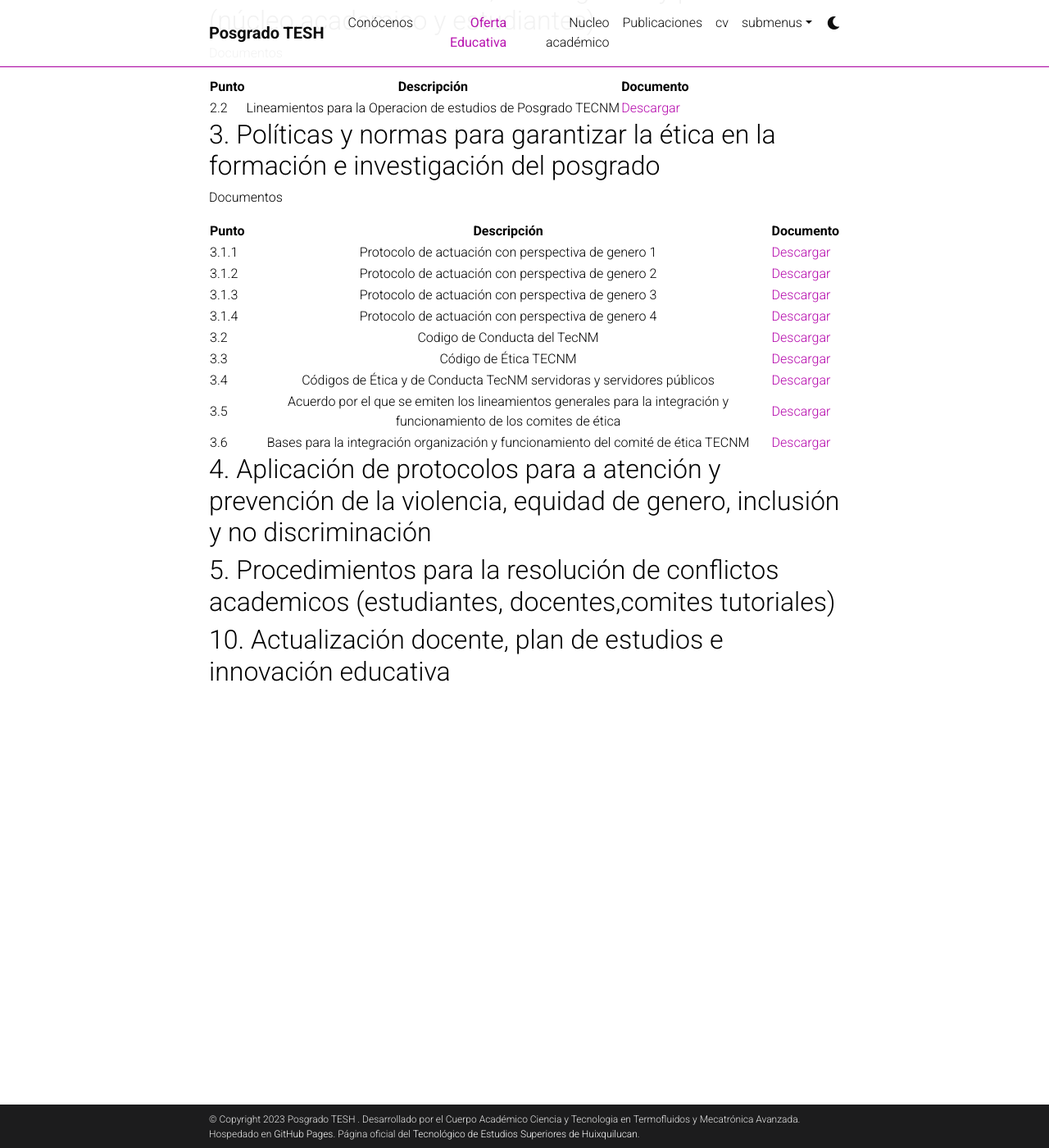
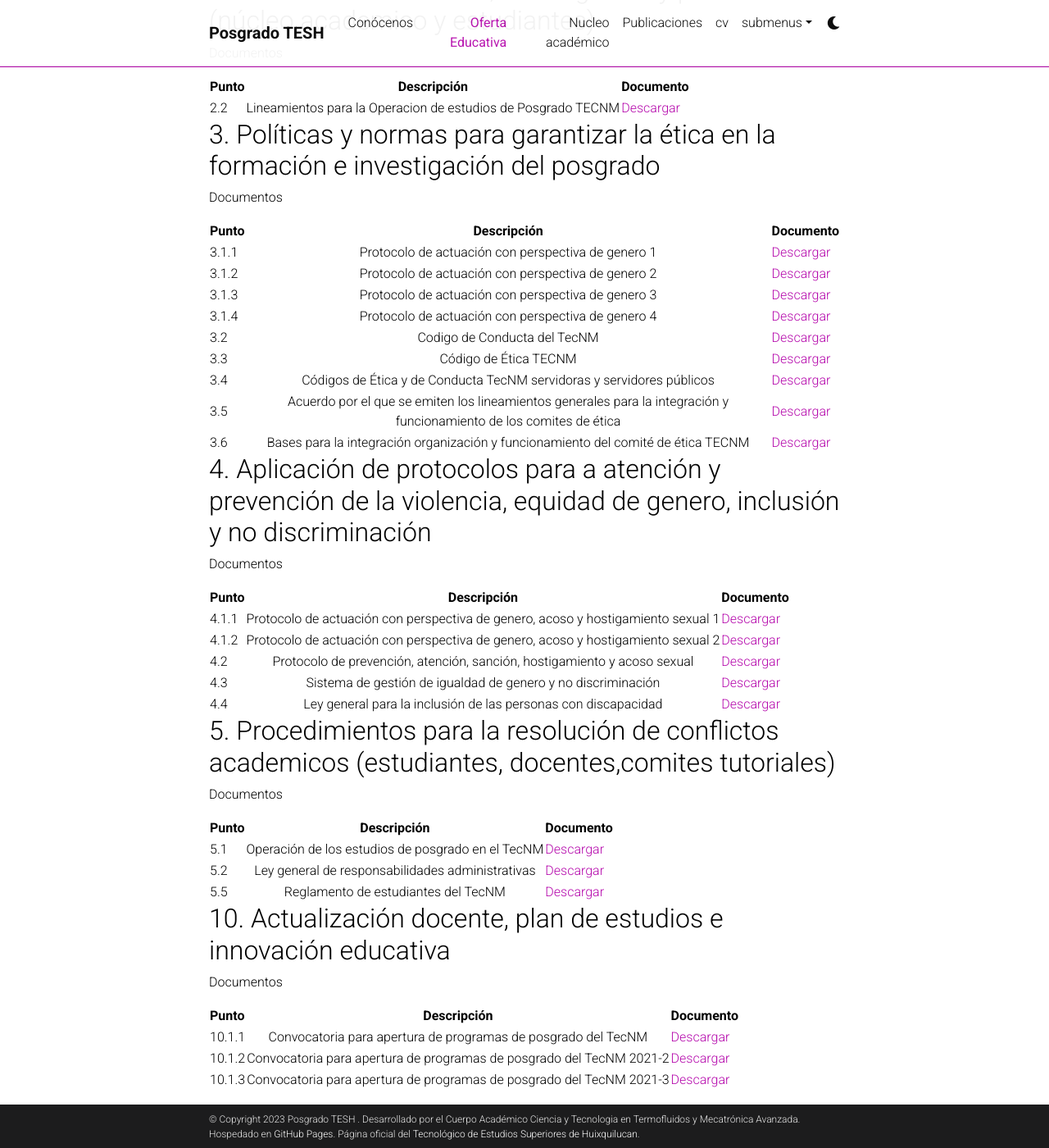
Before and after one commit to posgradoTESH/posgradotesh.github.io, a Jekyll site: the page built from _pages/teaching.md, in a window 1280 px wide and 1400 px high, scrolled down 1345 px. Shown: the whole window at 82% size. Built offline with Jekyll 4.4.1, drawn with Linux system fonts in a browser that asks for light colours; comment, search, counter and statistics services are not loaded; a style sheet for code colours, icons or effects is not loaded.

Commit message:
webpage update

```diff
--- a/_pages/teaching.md
+++ b/_pages/teaching.md
@@ -76,9 +76,34 @@ Documentos
 | 3.5   | Acuerdo por el que se emiten los lineamientos generales para la integración y funcionamiento de los comites de ética | [Descargar](/assets/pdf/3-05.pdf) |
 | 3.6   | Bases para la integración organización y funcionamiento del comité de ética TECNM                                    | [Descargar](/assets/pdf/3-06.pdf) |
 
+## 4. Aplicación de protocolos para a atención y prevención de la violencia, equidad de genero, inclusión y no discriminación
 
-## 4. Aplicación de protocolos para a atención y prevención de la violencia, equidad de genero, inclusión y no discriminación
+Documentos
+
+| Punto | Descripción                                                                                                          | Documento                         |
+| :---- | :------------------------------------------------------------------------------------------------------------------: | ------------------------------- : |
+| 4.1.1 | Protocolo de actuación con perspectiva de genero, acoso y hostigamiento sexual 1                                     | [Descargar](/assets/pdf/4-11.pdf) |
+| 4.1.2 | Protocolo de actuación con perspectiva de genero, acoso y hostigamiento sexual 2                                     | [Descargar](/assets/pdf/4-12.pdf) |
+| 4.2   | Protocolo de prevención, atención, sanción, hostigamiento y acoso sexual                                             | [Descargar](/assets/pdf/4-02.pdf) |
+| 4.3   | Sistema de gestión de igualdad de genero y no discriminación                                                         | [Descargar](/assets/pdf/4-03.pdf) |
+| 4.4   | Ley general para la inclusión de las personas con discapacidad                                                       | [Descargar](/assets/pdf/4-04.pdf) |
 
 ## 5. Procedimientos para la resolución de conflictos academicos (estudiantes, docentes,comites tutoriales)
 
+Documentos
+
+| Punto | Descripción                                                                                                          | Documento                         |
+| :---- | :------------------------------------------------------------------------------------------------------------------: | ------------------------------- : |
+| 5.1   | Operación de los estudios de posgrado en el TecNM                                                                    | [Descargar](/assets/pdf/5-01.pdf) |
+| 5.2   | Ley general de responsabilidades administrativas                                                                     | [Descargar](/assets/pdf/5-02.pdf) |
+| 5.5   | Reglamento de estudiantes del TecNM                                                                                  | [Descargar](/assets/pdf/5-05.pdf) |
+
 ## 10. Actualización docente, plan de estudios e innovación educativa
+
+Documentos
+
+| Punto  | Descripción                                                                                                        | Documento                          |
+| :----  | :----------------------------------------------------------------------------------------------------------------: | -------------------------------- : |
+| 10.1.1 | Convocatoria para apertura de programas de posgrado del TecNM                                                      | [Descargar](/assets/pdf/10-11.pdf) |
+| 10.1.2 | Convocatoria para apertura de programas de posgrado del TecNM 2021-2                                               | [Descargar](/assets/pdf/10-12.pdf) |
+| 10.1.3 | Convocatoria para apertura de programas de posgrado del TecNM 2021-3                                               | [Descargar](/assets/pdf/10-13.pdf) |
```
Also changed, not shown: 11 other files.
